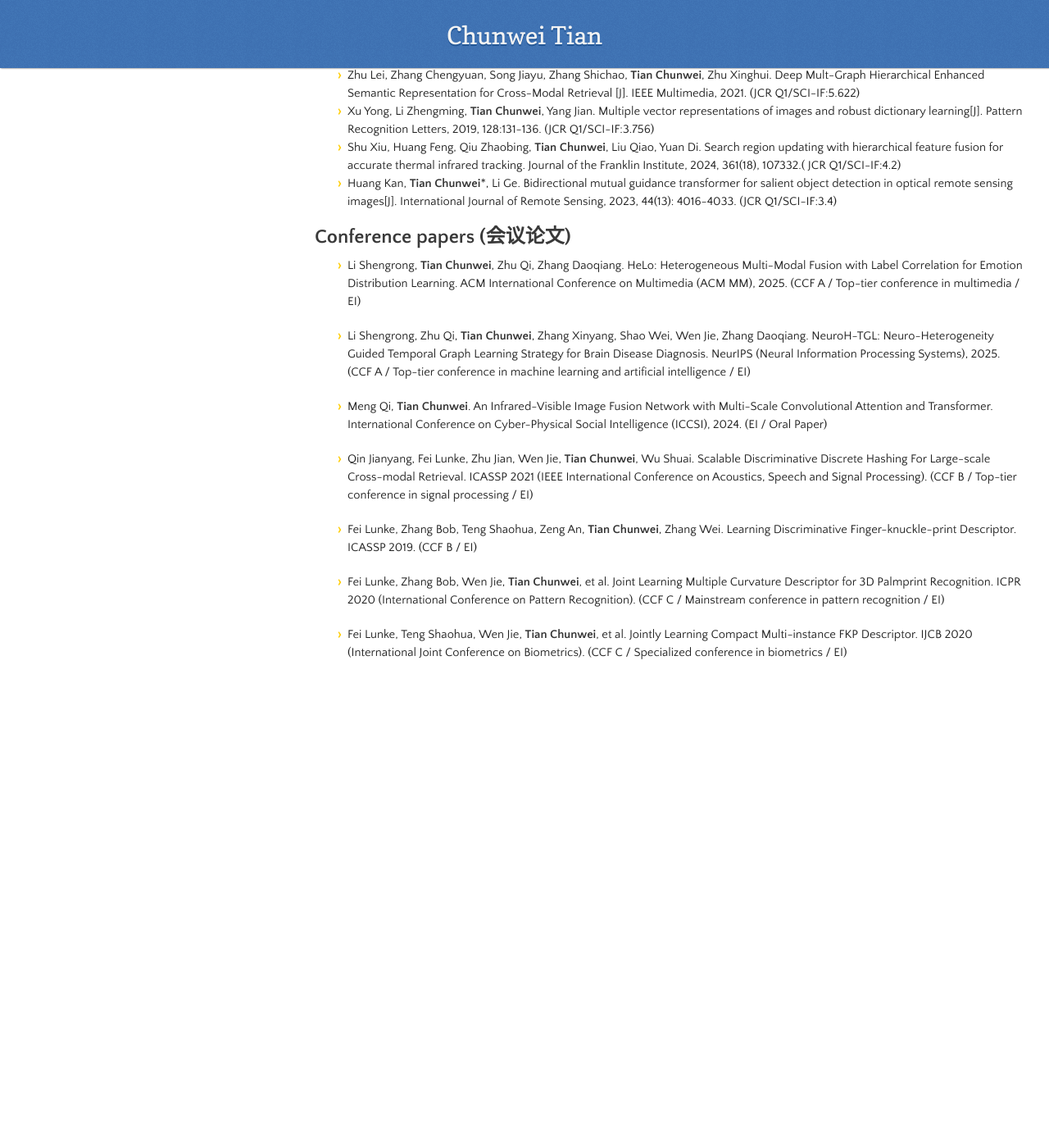
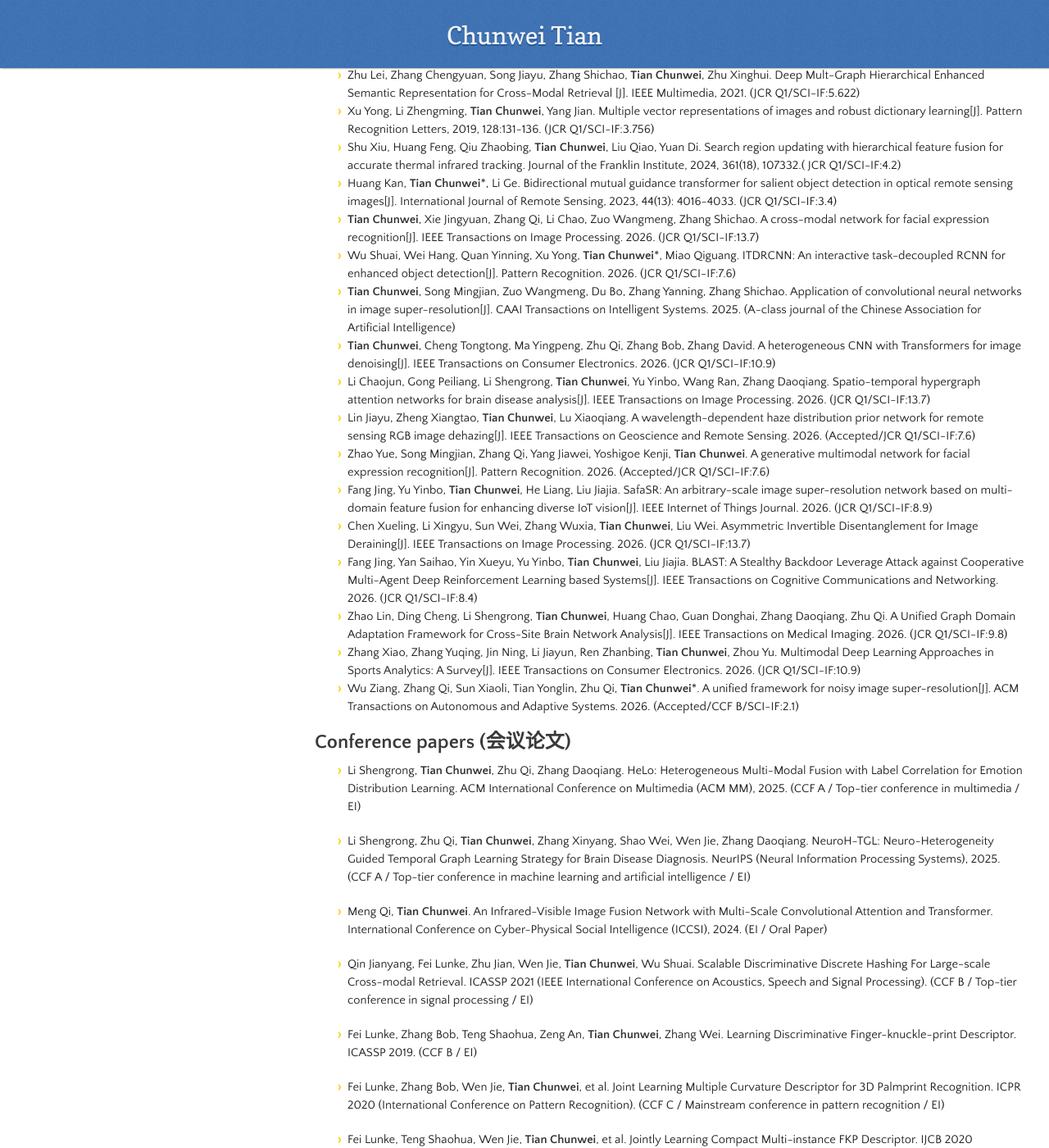
Before and after one commit to hellloxiaotian/hellloxiaotian.github.io, a Jekyll site: the page built from publication.md, in a window 1280 px wide and 1400 px high, scrolled down 5001 px. Shown: the whole window at 82% size. Built offline with Jekyll 4.4.1, drawn with Linux system fonts in a browser that asks for light colours; nearby versions of some CDN libraries; our own code applies the rules of GitHub Pages for plain Markdown files; the repository's description, which GitHub fills in, is left out; before the commit the page ends 5928 px from its top, so only the background shows below that; some of the changed text lies outside the part shown.

Commit message:
Add files via upload

```diff
--- a/publication.md
+++ b/publication.md
@@ -105,6 +105,19 @@
 - Xu Yong, Li Zhengming, **Tian Chunwei**, Yang Jian. Multiple vector representations of images and robust dictionary learning[J]. Pattern Recognition Letters, 2019, 128:131-136. (JCR Q1/SCI-IF:3.756)
 - Shu Xiu, Huang Feng, Qiu Zhaobing, **Tian Chunwei**, Liu Qiao, Yuan Di. Search region updating with hierarchical feature fusion for accurate thermal infrared tracking. Journal of the Franklin Institute, 2024, 361(18), 107332.( JCR Q1/SCI-IF:4.2)
 - Huang Kan, **Tian Chunwei***, Li Ge. Bidirectional mutual guidance transformer for salient object detection in optical remote sensing images[J]. International Journal of Remote Sensing, 2023, 44(13): 4016-4033. (JCR Q1/SCI-IF:3.4)
+- **Tian Chunwei**, Xie Jingyuan, Zhang Qi, Li Chao, Zuo Wangmeng, Zhang Shichao. A cross-modal network for facial expression recognition[J]. IEEE Transactions on Image Processing. 2026. (JCR Q1/SCI-IF:13.7)
+- Wu Shuai, Wei Hang, Quan Yinning, Xu Yong, **Tian Chunwei***, Miao Qiguang. ITDRCNN: An interactive task-decoupled RCNN for enhanced object detection[J]. Pattern Recognition. 2026. (JCR Q1/SCI-IF:7.6)
+- **Tian Chunwei**, Song Mingjian, Zuo Wangmeng, Du Bo, Zhang Yanning, Zhang Shichao. Application of convolutional neural networks in image super-resolution[J]. CAAI Transactions on Intelligent Systems. 2025. (A-class journal of the Chinese Association for Artificial Intelligence)
+- **Tian Chunwei**, Cheng Tongtong, Ma Yingpeng, Zhu Qi, Zhang Bob, Zhang David. A heterogeneous CNN with Transformers for image denoising[J]. IEEE Transactions on Consumer Electronics. 2026. (JCR Q1/SCI-IF:10.9)
+- Li Chaojun, Gong Peiliang, Li Shengrong, **Tian Chunwei**, Yu Yinbo, Wang Ran, Zhang Daoqiang. Spatio-temporal hypergraph attention networks for brain disease analysis[J]. IEEE Transactions on Image Processing. 2026. (JCR Q1/SCI-IF:13.7)
+- Lin Jiayu, Zheng Xiangtao, **Tian Chunwei**, Lu Xiaoqiang. A wavelength-dependent haze distribution prior network for remote sensing RGB image dehazing[J]. IEEE Transactions on Geoscience and Remote Sensing. 2026. (Accepted/JCR Q1/SCI-IF:7.6)
+- Zhao Yue, Song Mingjian, Zhang Qi, Yang Jiawei, Yoshigoe Kenji, **Tian Chunwei**. A generative multimodal network for facial expression recognition[J]. Pattern Recognition. 2026. (Accepted/JCR Q1/SCI-IF:7.6)
+- Fang Jing, Yu Yinbo, **Tian Chunwei**, He Liang, Liu Jiajia. SafaSR: An arbitrary-scale image super-resolution network based on multi-domain feature fusion for enhancing diverse IoT vision[J]. IEEE Internet of Things Journal. 2026. (JCR Q1/SCI-IF:8.9)
+- Chen Xueling, Li Xingyu, Sun Wei, Zhang Wuxia, **Tian Chunwei**, Liu Wei. Asymmetric Invertible Disentanglement for Image Deraining[J]. IEEE Transactions on Image Processing. 2026. (JCR Q1/SCI-IF:13.7)
+- Fang Jing, Yan Saihao, Yin Xueyu, Yu Yinbo, **Tian Chunwei**, Liu Jiajia. BLAST: A Stealthy Backdoor Leverage Attack against Cooperative Multi-Agent Deep Reinforcement Learning based Systems[J]. IEEE Transactions on Cognitive Communications and Networking. 2026. (JCR Q1/SCI-IF:8.4)
+- Zhao Lin, Ding Cheng, Li Shengrong, **Tian Chunwei**, Huang Chao, Guan Donghai, Zhang Daoqiang, Zhu Qi. A Unified Graph Domain Adaptation Framework for Cross-Site Brain Network Analysis[J]. IEEE Transactions on Medical Imaging. 2026. (JCR Q1/SCI-IF:9.8)
+- Zhang Xiao, Zhang Yuqing, Jin Ning, Li Jiayun, Ren Zhanbing, **Tian Chunwei**, Zhou Yu. Multimodal Deep Learning Approaches in Sports Analytics: A Survey[J]. IEEE Transactions on Consumer Electronics. 2026. (JCR Q1/SCI-IF:10.9)
+- Wu Ziang, Zhang Qi, Sun Xiaoli, Tian Yonglin, Zhu Qi, **Tian Chunwei***. A unified framework for noisy image super-resolution[J]. ACM Transactions on Autonomous and Adaptive Systems. 2026. (Accepted/CCF B/SCI-IF:2.1)
 
 
 ## Conference papers (会议论文)
@@ -122,3 +135,7 @@
 - Fei Lunke, Zhang Bob, Wen Jie, **Tian Chunwei**, et al. Joint Learning Multiple Curvature Descriptor for 3D Palmprint Recognition. ICPR 2020 (International Conference on Pattern Recognition). (CCF C / Mainstream conference in pattern recognition / EI)
 
 - Fei Lunke, Teng Shaohua, Wen Jie, **Tian Chunwei**, et al. Jointly Learning Compact Multi-instance FKP Descriptor. IJCB 2020 (International Joint Conference on Biometrics). (CCF C / Specialized conference in biometrics / EI)
+
+- Liu Minxu, Guan Donghai, Zheng Chuhang, **Tian Chunwei**, Wen Jie, Zhu Qi. ViEEG: Hierarchical visual neural representation for EEG brain decoding. International Conference on Machine Learning (ICML), 2026. (CCF A / Accepted)
+
+- Yu Yinbo, Fang Jing, **Tian Chunwei***, Liu Jiajia, Zhu Qi, Zhang Daoqiang. BehaviorGuard: Online Backdoor Defense for Deep Reinforcement Learning. International Joint Conference on Artificial Intelligence (IJCAI), 2026. (CCF A / Accepted)
```
Also changed, not shown: index.md (+9 -1 lines).
